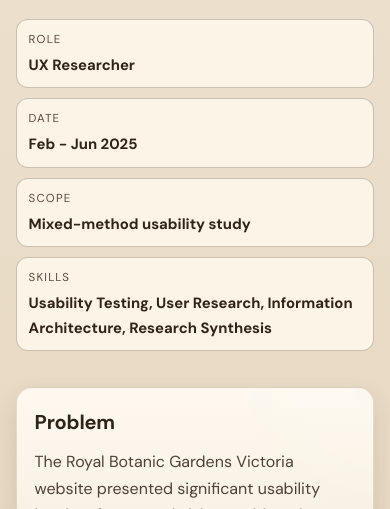
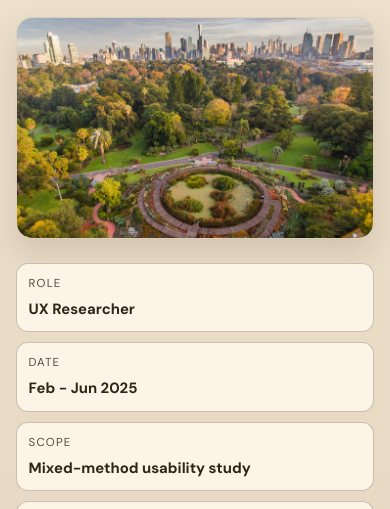
Before and after one commit to twujia/portfolio, a plain HTML site: page rbg-usability-study.html in a window 390 px wide. Shown: the part 320-829 px from the top of the page. Drawn offline with Linux system fonts and the light colour scheme.

Commit message:
Add hero image section to RBG usability study page
Introduce a new hero image wrap with styling in the CSS, enhancing the visual appeal of the RBG usability study page. The image is responsive and features a polished design with rounded corners and a subtle shadow effect.

```diff
--- a/case-study.css
+++ b/case-study.css
@@ -99,6 +99,23 @@ h1 {
   margin: 14px 0 0;
   color: var(--text-muted);
   max-width: 72ch;
+}
+
+.hero-image-wrap {
+  margin: 20px 0 24px;
+  border-radius: 16px;
+  overflow: hidden;
+  border: 1px solid rgba(109, 84, 49, 0.2);
+  box-shadow: 0 14px 30px rgba(64, 44, 24, 0.14);
+  background: rgba(255, 248, 236, 0.6);
+}
+
+.hero-image {
+  display: block;
+  width: 100%;
+  height: clamp(220px, 42vw, 440px);
+  object-fit: cover;
+  object-position: center;
 }
 
 .meta-grid {
--- a/rbg-usability-study.html
+++ b/rbg-usability-study.html
@@ -28,6 +28,11 @@
         Improving planning confidence for visitors by identifying usability breakdowns and producing practical,
         evidence-based recommendations.
       </p>
+
+      <figure class="hero-image-wrap">
+        <img src="./images/rbg-usability-study/hero.avif" alt="Royal Botanic Gardens usability study hero visual"
+          class="hero-image">
+      </figure>
 
       <div class="meta-grid">
         <div class="meta-item">
```
